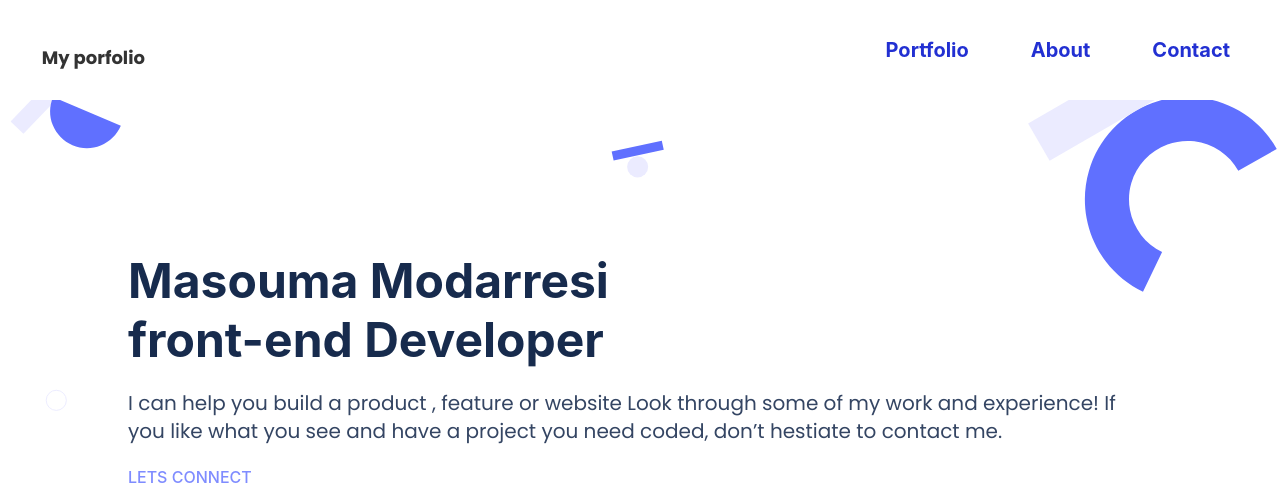
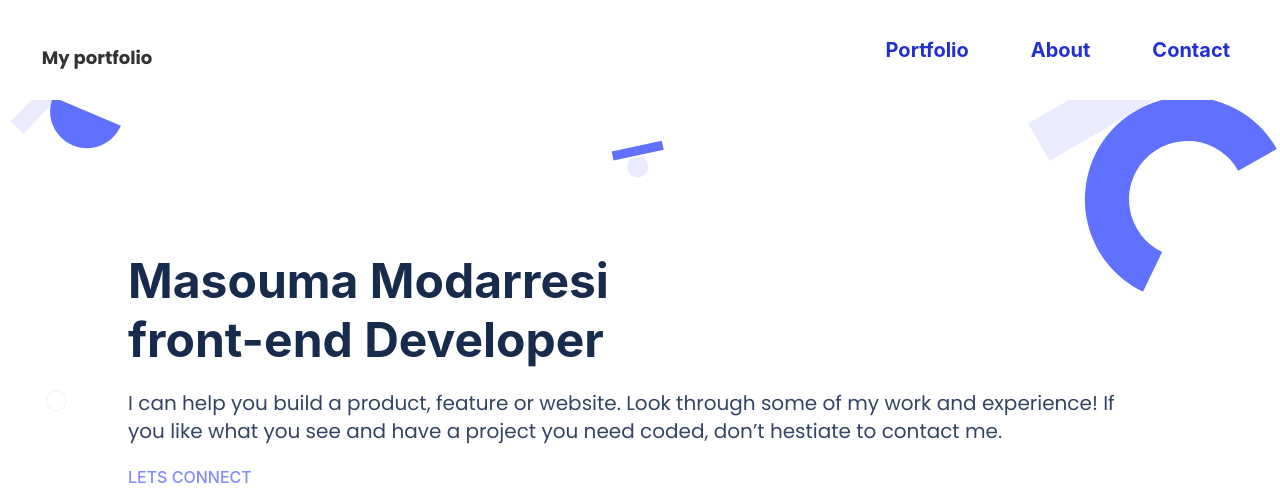
Before and after one commit to Masouma864/Masouma_Portfolio, a website: page index.html in a window 1280 px wide. Shown: the top 495 px of the page. Drawn offline with nearby package versions, Linux system fonts and the light colour scheme.

```diff
--- a/index.html
+++ b/index.html
@@ -16,7 +16,7 @@
 
 <body>
   <header>
-    <div class="logo-container"><a class="logo" href="#">My porfolio</a></div>
+    <div class="logo-container"><a class="logo" href="#">My portfolio</a></div>
 
     <nav class="navbar">
       <img class="menu-icon" onclick="mytoggleMenu()" src="images/icons/Union.svg" alt="" />
@@ -48,10 +48,8 @@
     <div class="hero-container">
       <h2>Masouma Modarresi<br />front-end Developer</h2>
       <p class="hero-paragraph">
-        I can help you build a product , feature or
-        website Look through some of my work and experience! If you like what
-        you see and have a project you need coded, don’t hestiate to contact
-        me.
+        I can help you build a product, feature or website. Look through some of my work and experience! If you like
+        what you see and have a project you need coded, don’t hestiate to contact me.
       </p>
 
       <span class="hero-subheading">LETS CONNECT</span>
```
